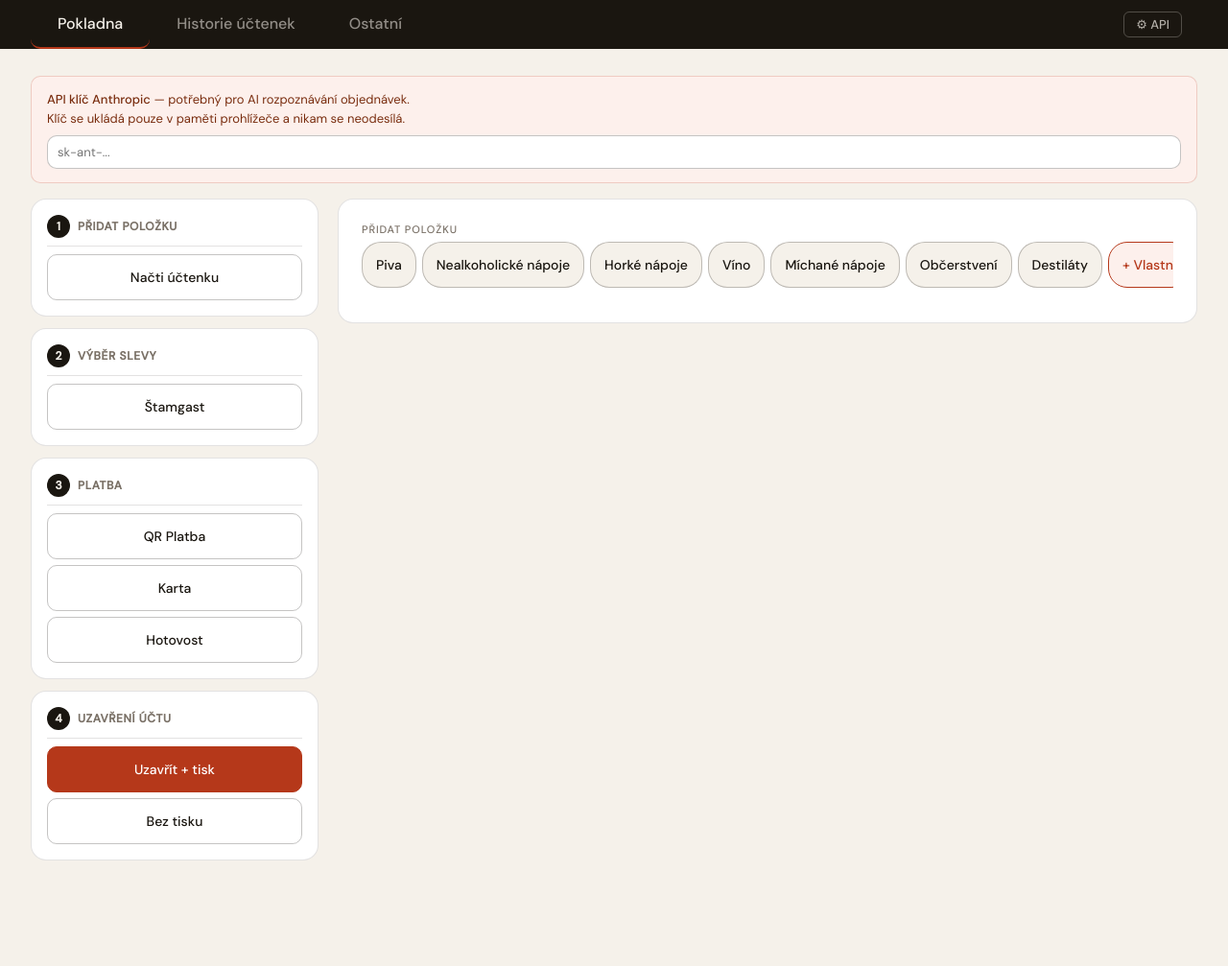
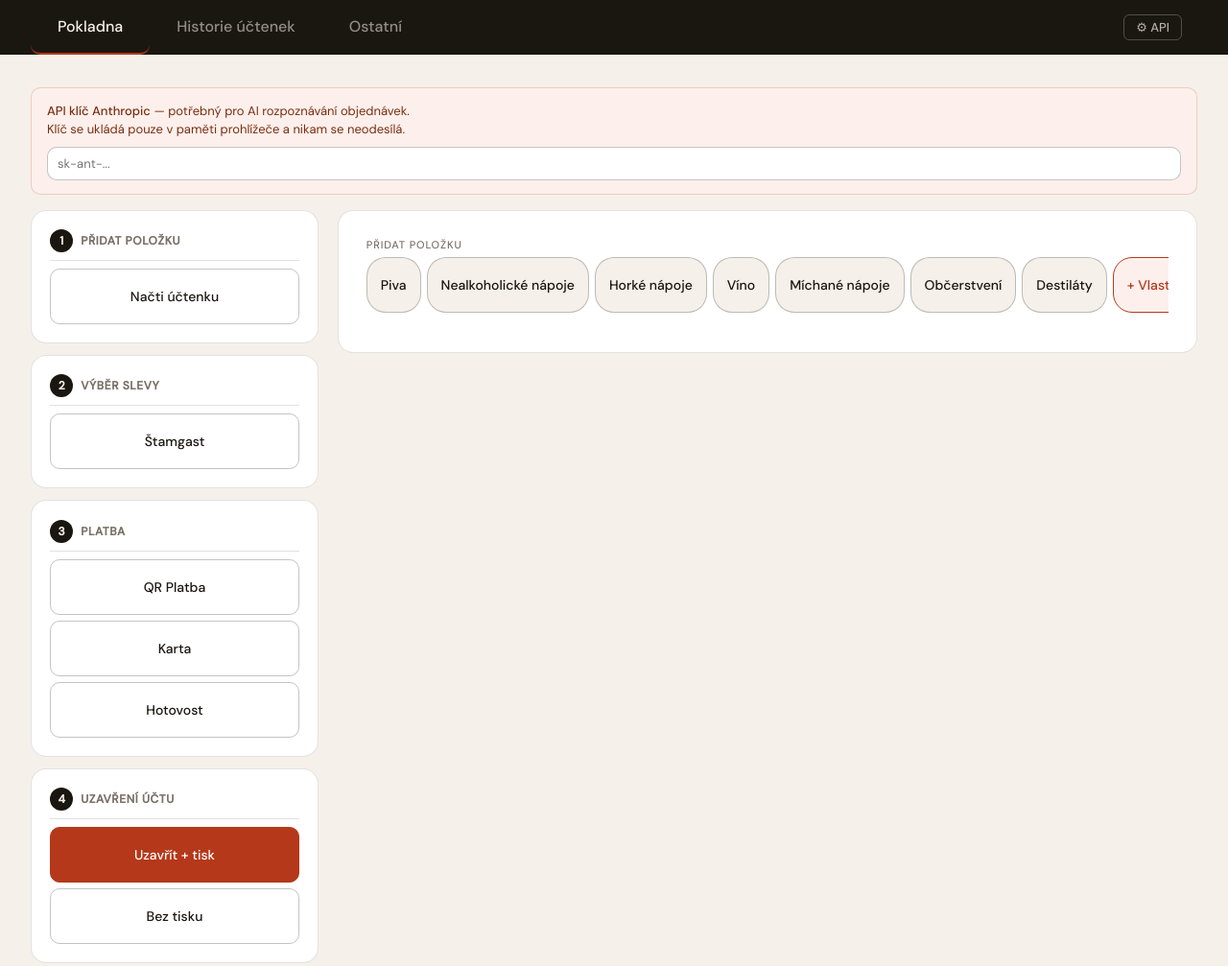
Before and after one commit to efectory/bukobar, a plain HTML site: page bukovar-pokladna-V7.2.html in a window 1280 px wide. Shown: the whole page at 96% size. Before the commit the page ends 945 px from the top, so only its background shows below. Drawn offline with Linux system fonts and the light colour scheme.

Commit message:
V7.2 — šířka +10% (1760px), výška +20% (tlačítka, padding, mezery)
Co-Authored-By: Claude Sonnet 4.6 <noreply@anthropic.com>

```diff
--- a/bukovar-pokladna-V7.2.html
+++ b/bukovar-pokladna-V7.2.html
@@ -28,13 +28,13 @@
   header { background: var(--text); color: #f5f1ea; padding: 1rem 2rem; display: flex; align-items: center; }
   header .logo { font-family: 'DM Serif Display', serif; font-size: 26px; letter-spacing: .02em; }
   header .logo span { color: var(--accent); }
-  main { max-width: 1600px; margin: 0 auto; padding: 1.75rem 2rem 3rem; }
-  .card { background: var(--surface); border-radius: var(--radius-lg); border: 1px solid var(--border); padding: 1.5rem; margin-bottom: 1rem; }
+  main { max-width: 1760px; margin: 0 auto; padding: 2.1rem 2rem 3.6rem; }
+  .card { background: var(--surface); border-radius: var(--radius-lg); border: 1px solid var(--border); padding: 1.8rem; margin-bottom: 1.2rem; }
   .section-label { font-size: 12px; font-weight: 500; text-transform: uppercase; letter-spacing: .08em; color: var(--muted); margin-bottom: 1rem; }
   #video { width: 100%; border-radius: var(--radius); background: #1a1610; display: block; max-height: 380px; object-fit: cover; }
   #snap-canvas { display: none; width: 100%; border-radius: var(--radius); }
   .btn-row { display: flex; gap: 10px; margin-top: 1rem; flex-wrap: wrap; }
-  button { font-family: 'DM Sans', sans-serif; font-size: 15px; font-weight: 500; padding: 12px 20px; border-radius: var(--radius); cursor: pointer; border: 1px solid var(--border-strong); background: transparent; color: var(--text); transition: background .15s, opacity .15s; min-height: 48px; }
+  button { font-family: 'DM Sans', sans-serif; font-size: 15px; font-weight: 500; padding: 14px 22px; border-radius: var(--radius); cursor: pointer; border: 1px solid var(--border-strong); background: transparent; color: var(--text); transition: background .15s, opacity .15s; min-height: 58px; }
   button:hover { background: var(--bg); }
   button:active { opacity: .75; }
   button:disabled { opacity: .35; cursor: not-allowed; }
@@ -60,7 +60,7 @@
   .receipt-header { text-align: center; padding-bottom: 1rem; border-bottom: 1px dashed var(--border-strong); margin-bottom: 1rem; }
   .receipt-header h2 { font-family: 'DM Serif Display', serif; font-size: 20px; margin-bottom: 2px; }
   .receipt-header p { font-size: 12px; color: var(--muted); }
-  .receipt-item { display: grid; grid-template-columns: auto 1fr auto 36px; align-items: center; padding: 8px 0; border-bottom: 1px solid var(--border); gap: 8px; }
+  .receipt-item { display: grid; grid-template-columns: auto 1fr auto 36px; align-items: center; padding: 10px 0; border-bottom: 1px solid var(--border); gap: 8px; }
   .receipt-item:last-child { border-bottom: none; }
 
   /* +/- qty */
@@ -77,14 +77,14 @@
   .item-del { width: 32px; height: 32px; border-radius: 6px; border: 1px solid var(--border-strong); background: transparent; color: var(--muted); font-size: 18px; cursor: pointer; display: flex; align-items: center; justify-content: center; padding: 0; line-height: 1; transition: background .1s, color .1s; }
   .item-del:hover { background: #ffeaea; color: var(--accent); border-color: var(--accent); }
   .warn-row .item-name-btn { color: var(--warn-text); background: var(--warn-bg); border-color: rgba(138,90,10,.2); }
-  .receipt-total { display: flex; justify-content: space-between; align-items: center; padding: 18px 0 4px; border-top: 2px solid var(--text); margin-top: 10px; font-size: 20px; font-weight: 500; }
+  .receipt-total { display: flex; justify-content: space-between; align-items: center; padding: 22px 0 5px; border-top: 2px solid var(--text); margin-top: 12px; font-size: 20px; font-weight: 500; }
   .receipt-actions { display: flex; gap: 8px; margin-top: 1.25rem; flex-wrap: wrap; }
 
   /* Category quick add */
   .quick-add { margin-bottom: 10px; }
   .quick-add-label { font-size: 11px; font-weight: 500; text-transform: uppercase; letter-spacing: .08em; color: var(--muted); margin-bottom: 6px; }
   .cat-btns { display: flex; gap: 6px; flex-wrap: nowrap; overflow-x: auto; padding-bottom: 2px; }
-  .cat-btn { padding: 8px 14px; font-size: 14px; border-radius: 20px; border: 1px solid var(--border-strong); background: var(--bg); color: var(--text); cursor: pointer; white-space: nowrap; transition: background .1s, border-color .1s, color .1s; }
+  .cat-btn { padding: 10px 14px; font-size: 14px; border-radius: 20px; border: 1px solid var(--border-strong); background: var(--bg); color: var(--text); cursor: pointer; white-space: nowrap; transition: background .1s, border-color .1s, color .1s; }
   .cat-btn:hover { background: var(--accent-light); border-color: var(--accent); color: var(--accent); }
   .cat-btn.active { background: var(--text); color: #f5f1ea; border-color: var(--text); }
   .cat-btn.custom { background: var(--accent-light); border-color: var(--accent); color: var(--accent); }
@@ -135,7 +135,7 @@
 
   /* Tabs */
   .tabs { background: var(--text); display: flex; padding: 0 2rem; }
-  .tab-btn { font-family: 'DM Sans', sans-serif; font-size: 16px; font-weight: 500; padding: 14px 28px; border: none; border-bottom: 2px solid transparent; background: transparent; color: rgba(245,241,234,0.55); cursor: pointer; transition: color .15s, border-color .15s; min-height: unset; }
+  .tab-btn { font-family: 'DM Sans', sans-serif; font-size: 16px; font-weight: 500; padding: 17px 28px; border: none; border-bottom: 2px solid transparent; background: transparent; color: rgba(245,241,234,0.55); cursor: pointer; transition: color .15s, border-color .15s; min-height: unset; }
   .tab-btn:hover { color: #f5f1ea; background: transparent; }
   .tab-btn.active { color: #f5f1ea; border-bottom-color: var(--accent); }
   .tab-content { display: none; }
@@ -168,11 +168,11 @@
   .kasa-right { flex: 1; min-width: 0; }
 
   /* Workflow — levý sloupec */
-  .wf-col { background: var(--surface); border-radius: var(--radius-lg); border: 1px solid var(--border); padding: 1rem; display: flex; flex-direction: column; gap: 6px; }
+  .wf-col { background: var(--surface); border-radius: var(--radius-lg); border: 1px solid var(--border); padding: 1.2rem; display: flex; flex-direction: column; gap: 6px; }
   .wf-head { display: flex; align-items: center; gap: 8px; padding-bottom: 8px; border-bottom: 1px solid var(--border); margin-bottom: 2px; }
   .wf-n { width: 24px; height: 24px; border-radius: 50%; background: var(--text); color: #f5f1ea; font-size: 12px; font-weight: 600; display: flex; align-items: center; justify-content: center; flex-shrink: 0; }
   .wf-lbl { font-size: 12px; font-weight: 600; text-transform: uppercase; letter-spacing: .05em; color: var(--muted); }
-  .wf-col button { font-size: 14px; padding: 11px 12px; text-align: center; width: 100%; min-height: 48px; }
+  .wf-col button { font-size: 14px; padding: 13px 12px; text-align: center; width: 100%; min-height: 58px; }
   .payment-method-line { font-size: 13px; color: var(--muted); padding: 4px 0; }
   .payment-btn.active { background: var(--success-bg); color: var(--success-text); border-color: rgba(26,107,58,.3); }
 
```
